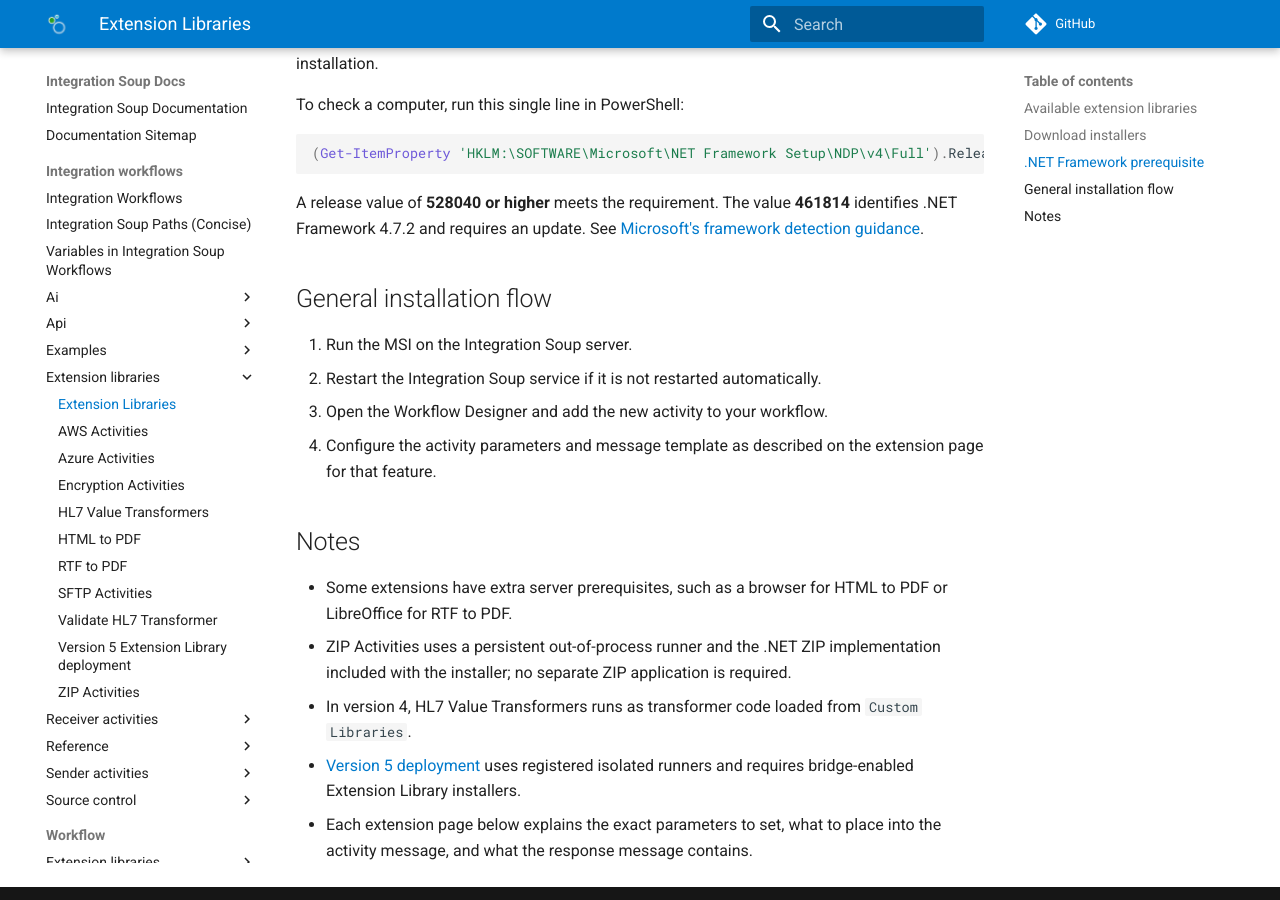
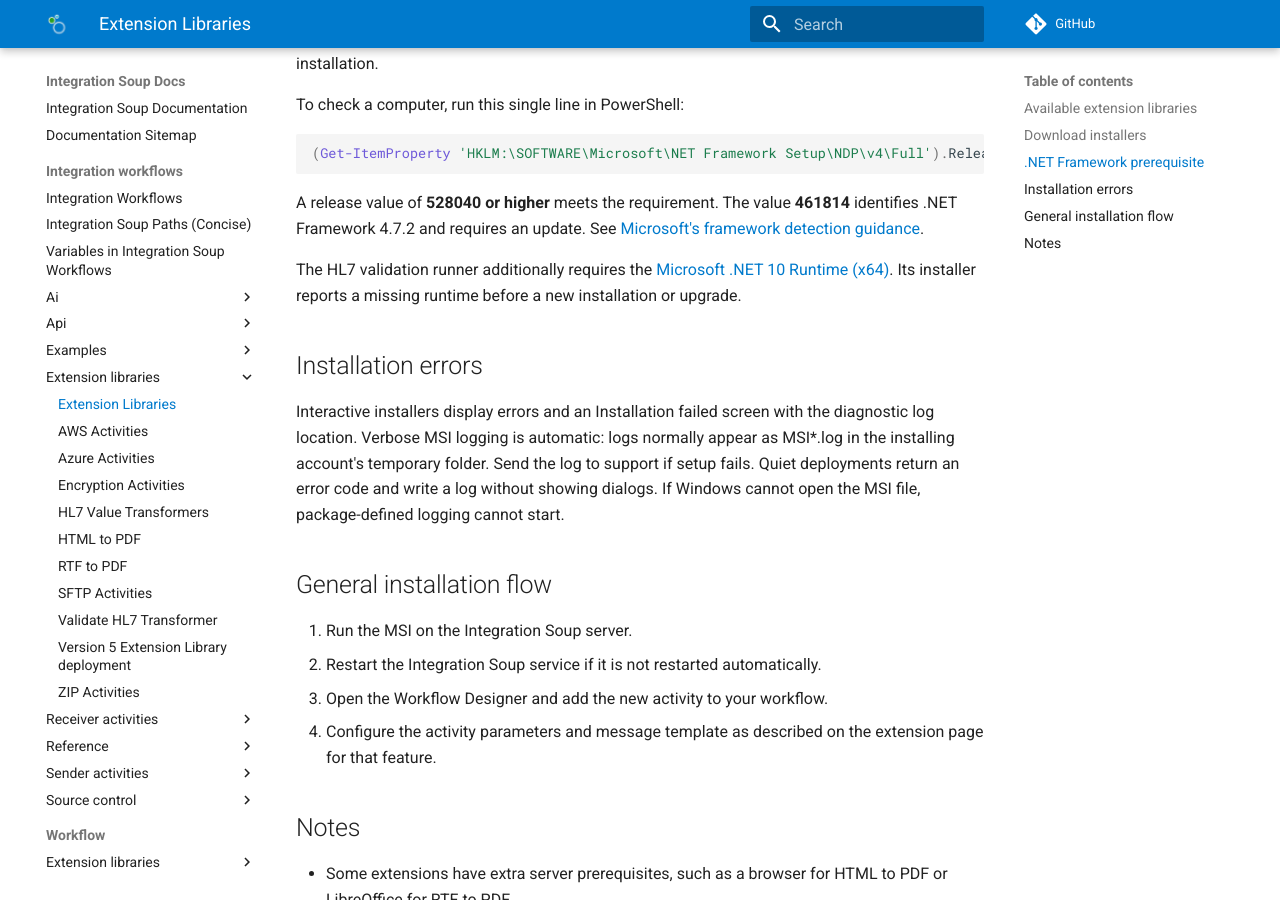
Before and after one commit to IntegrationSoup/Documentation, an MkDocs documentation site: the page built from docs/integration-workflows/extension-libraries/index.md, in a window 1280 px wide and 900 px high, scrolled down 1480 px. Built offline with MkDocs 1.6.1 and Material for MkDocs 9.7.7, drawn with Linux system fonts in a browser that asks for light colours; comment, search, counter and statistics services are not loaded.

Commit message:
Document extension installer diagnostics and runtime prerequisites

```diff
--- a/docs/integration-workflows/extension-libraries/index.md
+++ b/docs/integration-workflows/extension-libraries/index.md
@@ -59,6 +59,12 @@ A release value of **528040 or higher** meets the requirement. The value
 **461814** identifies .NET Framework 4.7.2 and requires an update. See
 [Microsoft's framework detection guidance](https://learn.microsoft.com/en-us/dotnet/framework/install/how-to-determine-which-versions-are-installed).
 
+The HL7 validation runner additionally requires the [Microsoft .NET 10 Runtime (x64)](https://dotnet.microsoft.com/en-us/download/dotnet/10.0). Its installer reports a missing runtime before a new installation or upgrade.
+
+## Installation errors
+
+Interactive installers display errors and an Installation failed screen with the diagnostic log location. Verbose MSI logging is automatic: logs normally appear as MSI*.log in the installing account's temporary folder. Send the log to support if setup fails. Quiet deployments return an error code and write a log without showing dialogs. If Windows cannot open the MSI file, package-defined logging cannot start.
+
 ## General installation flow
 
 1. Run the MSI on the Integration Soup server.
```
Also changed, not shown: docs/integration-workflows/extension-libraries/validate-hl7-transformer.md (+2 -0 lines).
